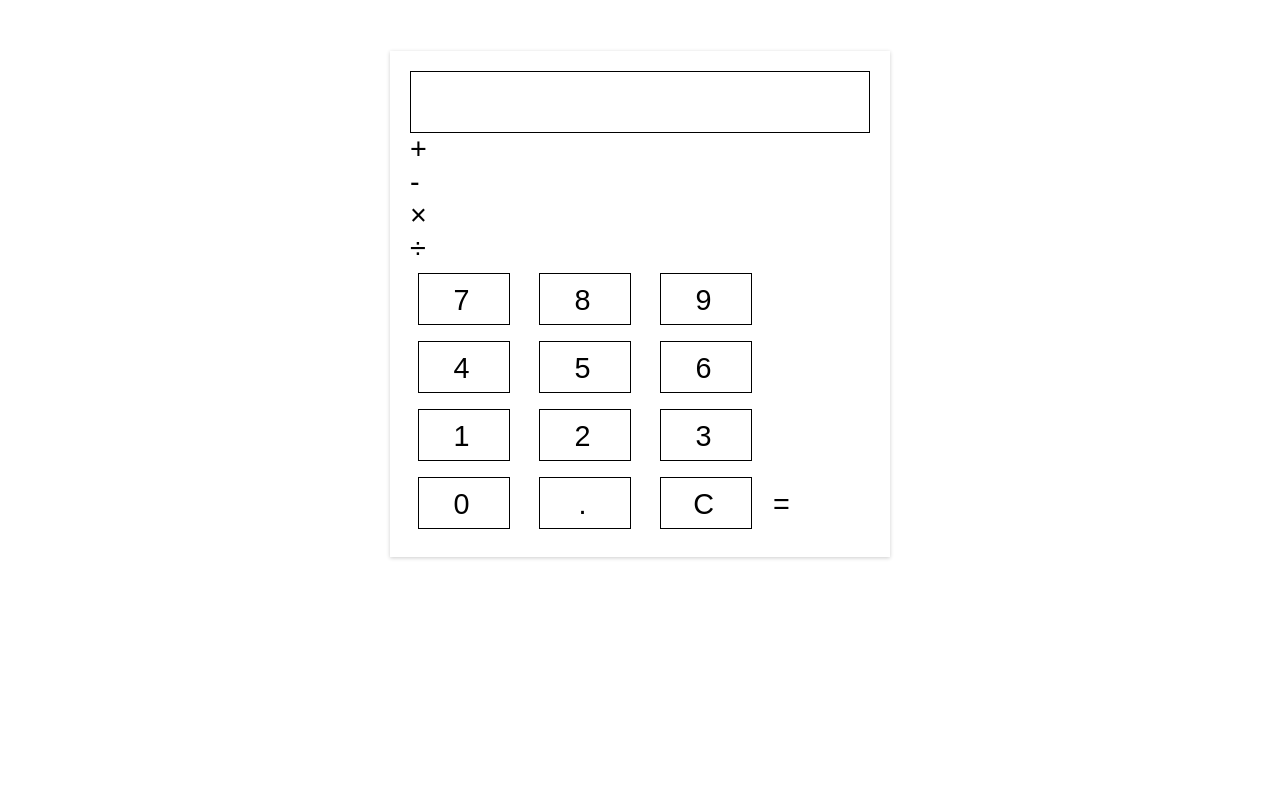
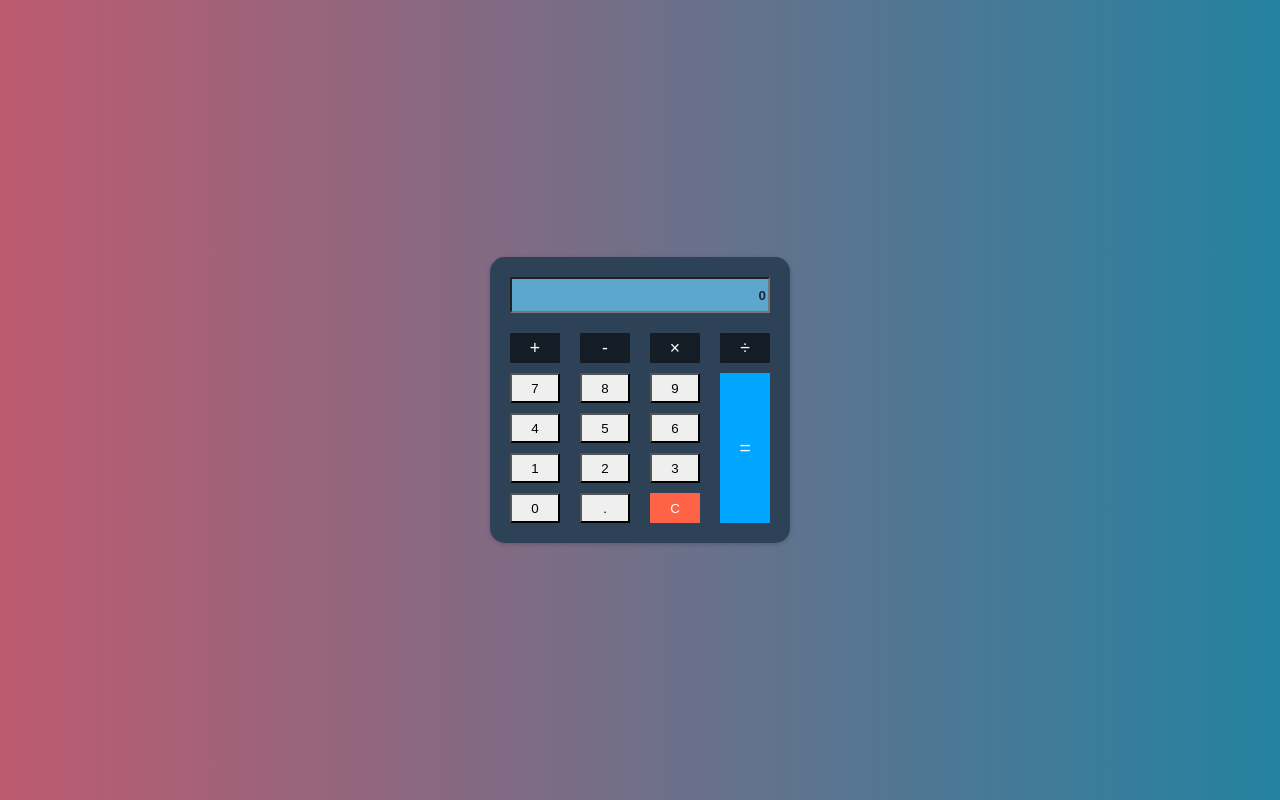
Before and after one commit to SantigoKid/curso-desarrollo-web, a PHP site: page / in a window 1280 px wide. Run offline with PHP 8.4, Linux system fonts and the light colour scheme.

Commit message:
calculator first commit

```diff
--- a/Fronted/JavaScript/calculator/index.html
+++ b/Fronted/JavaScript/calculator/index.html
@@ -1,5 +1,6 @@
 <!DOCTYPE html>
 <html lang="en">
+
 <head>
   <meta charset="UTF-8">
   <meta http-equiv="X-UA-Compatible" content="IE=edge">
@@ -7,43 +8,44 @@
   <title>Calculator</title>
   <link rel="stylesheet" href="../calculator/style.css">
 </head>
+
 <body>
-    <div class="calculator">
-        <div class="input" id="input"></div>
-        <div class="buttons">
+  <div class="container">
+    <div class="display">
+      <input type="text" id="input">
+    </div>
+
     <div class="operators">
-            <div>+</div>
-            <div>-</div>
-            <div>&times;</div>
-            <div>&divide;</div>
+      <button>+</button>
+      <button>-</button>
+      <button>&times;</button>
+      <button>&divide;</button>
     </div>
-          <div class="leftPanel">
+    <div class="keys">
       <div class="numbers">
-              <div>7</div>
-              <div>8</div>
-              <div>9</div>
+        <button>7</button>
+        <button>8</button>
+        <button>9</button>
+
+        <button>4</button>
+        <button>5</button>
+        <button>6</button>
+
+        <button>1</button>
+        <button>2</button>
+        <button>3</button>
+
+        <button>0</button>
+        <button>.</button>
+        <button class="clear" id="clear">C</button>
       </div>
-            <div class="numbers">
-              <div>4</div>
-              <div>5</div>
-              <div>6</div>
+      <div class="equal" id="equal">
+        <button>=</button>
       </div>
-            <div class="numbers">
-              <div>1</div>
-              <div>2</div>
-              <div>3</div>
-            </div>
-            <div class="numbers">
-              <div>0</div>
-              <div>.</div>
-              <div id="clear">C</div>
-            </div>
-          </div>
-          <div class="equal" id="result">=</div>
     </div>
   </div>
 
-
 </body>
 <script src="../calculator/script.js"></script>
+
 </html>
--- a/Fronted/JavaScript/calculator/script.js
+++ b/Fronted/JavaScript/calculator/script.js
@@ -0,0 +1,108 @@
+// Declaramos constantes con los elementos a utilizar
+const input = document.getElementById('input');
+const numbers = document.querySelectorAll('.numbers button');
+const operators = document.querySelectorAll('.operators button');
+const result = document.getElementById('equal');
+const clear = document.getElementById('clear');
+
+// Mostramos un valor por defecto
+input.value = 0;
+
+// variables para guardar los valores y los resultados
+let value1, value2 = 0;
+let operator = '';
+
+// asignamos un eventListener a los botones de números
+// hacemos un bucle que recorra el array entero y asigna el evento a cada botón
+for (let i = 0; i < numbers.length; i++) {
+    numbers[i].addEventListener('click', write)
+}
+
+function write() {
+    console.log(this.innerHTML);
+
+    // limpio la pantalla si solo hay un cero
+    if (input.value == 0) {
+        input.value = '';
+    }
+
+    input.value += this.innerHTML;
+}
+// Limpiar la pantalla al pulsar el botón C
+clear.onclick = () => {
+    input.value = 0;
+    let value1, value2 = 0;
+    let operator = '';
+
+}
+
+// Asignamos eventos a los operadores
+for (let i = 0; i < operators.length; i++) {
+    operators[i].addEventListener('click', operate)
+}
+
+function operate() {
+    // lo primero es identificar el operador que hemos clicado
+    operator = this.innerHTML;
+    value1 = parseFloat(input.value), // un float es un número con decimales
+    input.value = '';
+    console.log(operator);
+
+    if (operator == '+') {
+        // se suma
+    } else if (operator == '-') {
+        // se resta
+    } else if (operator == '×') {
+        // se multiplica
+    } else if (operator == '÷') {
+        // se divide
+    }
+
+    switch (operator) {
+        case '+':
+            // se suma
+            console.log('has pulsado la suma');
+            break;
+        case '-':
+            // se resta
+            break;
+        case '×':
+            // se multiplica
+            break;
+        case '÷':
+            // se divide
+            break;
+
+        default:
+            console.log('el operador ha fallado');
+            break;
+    }
+
+}
+
+result.onclick = () => {
+    value2 = parseFloat(input.value);
+
+    switch (operator) {
+        case '+':
+            // se suma
+            console.log('has pulsado la suma');
+            console.log(value1)
+            console.log(value2)
+            input.value = value1 + value2;
+            break;
+        case '-':
+            // se resta
+            break;
+        case '×':
+            // se multiplica
+            break;
+        case '÷':
+            // se divide
+            break;
+
+        default:
+            console.log('el operador ha fallado');
+            break;
+    }
+}
--- a/Fronted/JavaScript/calculator/style.css
+++ b/Fronted/JavaScript/calculator/style.css
@@ -1,49 +1,105 @@
 body {
-    width: 500px;
-    margin: 4% auto;
-    font-family: 'Source Sans Pro', sans-serif;
-    letter-spacing: 5px;
-    font-size: 1.8rem;
+    background:  linear-gradient(90deg, #bd5b70 0%, #2482a1 100%);;
+    height: 100vh;
+    margin: 0;
 }
 
-.calculator {
-    padding: 20px;
+.container {
+    width: 300px;
+    display: flex;
+    flex-wrap: wrap;
     box-shadow: 0px 1px 4px 0px rgba(0, 0, 0, 0.2);
+
+    border-radius: 15px;
+    padding: 10px 0;
+    background: rgb(45, 65, 87);
+
+    position: fixed;
+    top: 50%;
+    left: 50%;
+    transform: translate(-50%, -50%);
 }
 
-.input {
-    border: 1px solid black;
-    height: 60px;
+.container .display,
+.container .operators {
+    width: 100%;
+    margin: 10px 20px;
+    display: flex;
+    justify-content: space-between;
+}
+
+.container button {
+    width: 50px;
+    height: 30px;
+    border-radius: 1px;
+}
+
+.container button:hover {
+    box-shadow: 1px 2px #2188c0;
+    cursor:pointer;
+    opacity: 0.65;
+}
+
+.display input {
+    width: 100%;
+    height: 30px;
+    text-align: end;
+    background: #5da6cd;
+    font-weight: bold;
+    color: #1e2831;
+}
 
 
+
+.operators button {
+    background: #141d25;
+    color: white;
+    border: none;
+    font-size: 1.1rem;
 }
 
-input:hover {
-
+.operators button:hover {
+    color: white;
+    box-shadow: 1px 2px #2188c0;
+    cursor:pointer;
+    opacity: 0.65;
 }
 
-.buttons {}
+.container .keys {
+    width: 100%;
+    margin: 0 20px;
+    display: flex;
+    justify-content: space-between;
+}
 
+.container .numbers {
+    width: 100%;
+    display: flex;
+    justify-content: space-between;
+    flex-wrap: wrap;
+    padding-right: 20px;
+}
 
-.leftPanel {
-    display: inline-block;
+.numbers button {
+    margin-bottom: 10px;
 }
-.numbers div {
-    display: inline-block;
-    border: 1px solid black;
-    padding: 10px;
-    cursor: pointer;
-    width: 70px;
-    height: 30px;
-    text-align: center;
-    margin:8px
 
+.numbers .clear {
+    color: white;
+    background: tomato;
+    border: none;
 }
-.numbers div:hover {
-    box-shadow: 1px, 2px, 2px;
-    color: blueviolet;
 
+.container .equal {
+    height: 100%;
+    padding-bottom: 10px;
+    box-sizing: border-box;
 }
-div.equal {
-    display: inline-block;
+.equal button {
+    height: 100%;
+    margin-bottom: 10px;
+    background: #00a6ff;
+    color: white;
+    border: none;
+    font-size: 1.2rem;
 }
```
Lines whose indentation alone changed are shown as unchanged.
